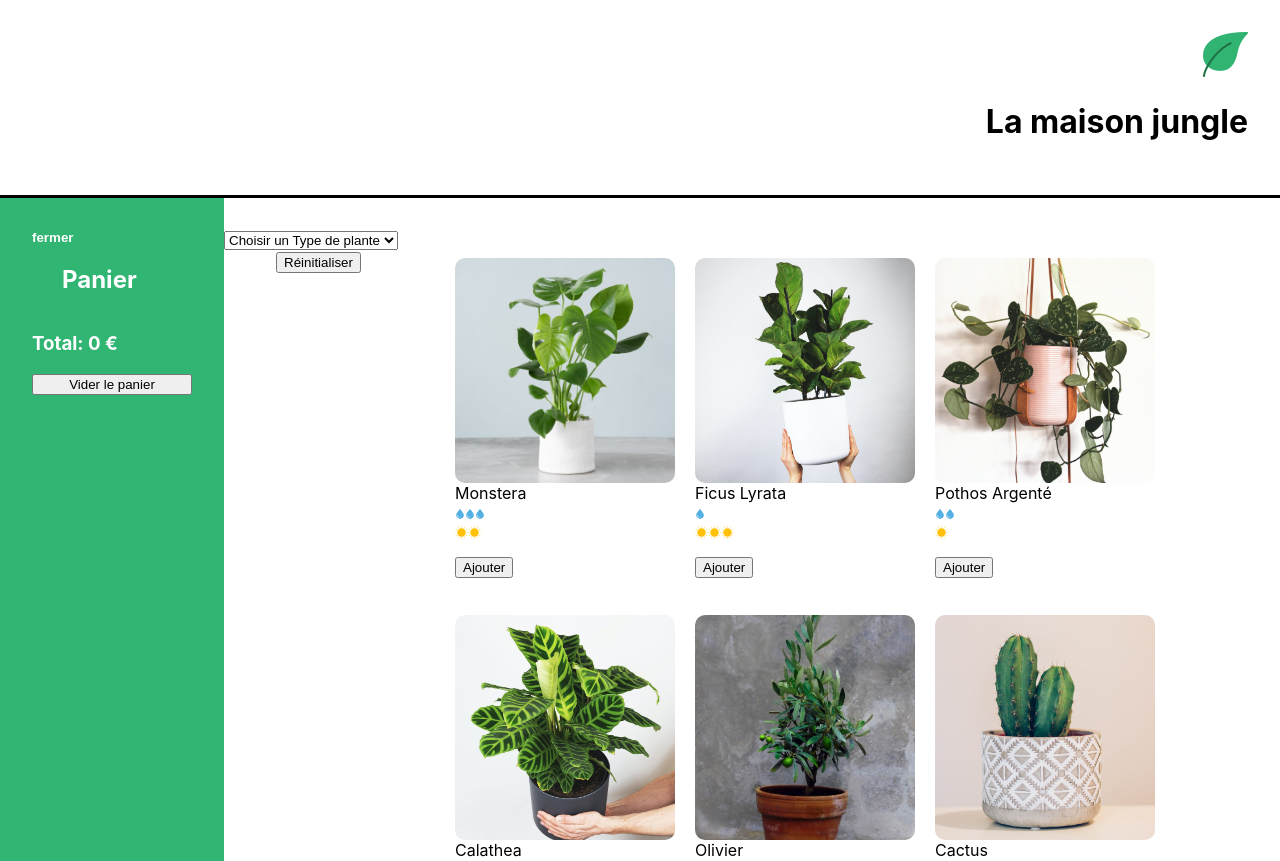
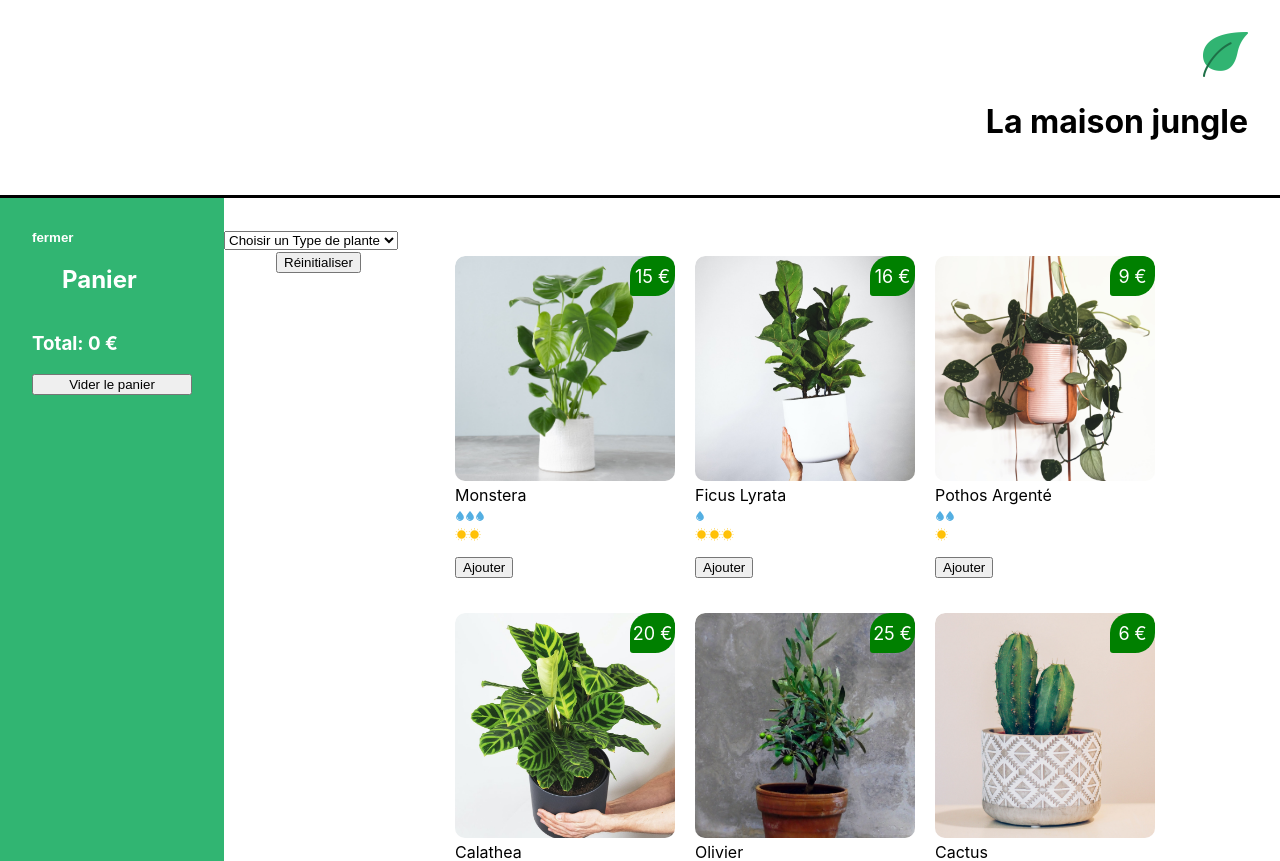
Before and after one commit to NerVod/Maison-jungle, a React (Create React App) app: page / in a window 1280 px wide. Shown: the top 861 px of the page. Built offline with nearby package versions, Linux system fonts and the light colour scheme.

Commit message:
add price plantitems

```diff
--- a/src/components/PlantItem.js
+++ b/src/components/PlantItem.js
@@ -2,17 +2,17 @@ import '../styles/PlantItem.css'
 import CareScale from './CareScale'
 
 function handleClick(plantName) {
-    // console.group("👉 Détection d'événement")
-    // console.log("🌟 Reaction au click 🌟 ")
-    // console.log("🌟 pour l'évent e :", e)
     alert(`🌟 Vous voulez acheter 1 ${plantName} ? 🌷 Excellent choix !  🌟`)
 }
 
 
-function PlantItem({ id, cover, name, water, light }) {
+function PlantItem({ id, cover, name, water, light, price }) {
 	return (
 		<li key={`${id}`} className='lmj-plant-item' onClick={() => handleClick(name)} >
-			<img className='lmj-plant-item-cover' src={cover} alt={`${name} cover`} />
+			<div className='lmj-cover-container'>
+				<img className='lmj-plant-item-cover' src={cover} alt={`${name} cover`} />
+				<div className='lmj-cover_price'>{price} €</div>
+			</div>
 			{name}
 			<div>
 				<CareScale careType='water' scaleValue={water} />
--- a/src/styles/PlantItem.css
+++ b/src/styles/PlantItem.css
@@ -17,3 +17,24 @@
 	text-transform: capitalize;
     overflow: hidden;
 }
+
+.lmj-cover-container {
+	position: relative;
+}
+
+.lmj-cover_price {
+	position: absolute;
+	top: 0;
+	right: 0;
+	width: 45px;
+	padding: auto;
+	height: 40px;
+	font-size: 18px;
+	color: white;
+	background-color: green;
+	border-radius: 20px 12px 20px 3px;
+	text-align: center;
+	display: flex;
+	align-items: center;
+	justify-content: center;
+}
```
Also changed, not shown: src/components/ShoppingList.js (+0 -14 lines).
